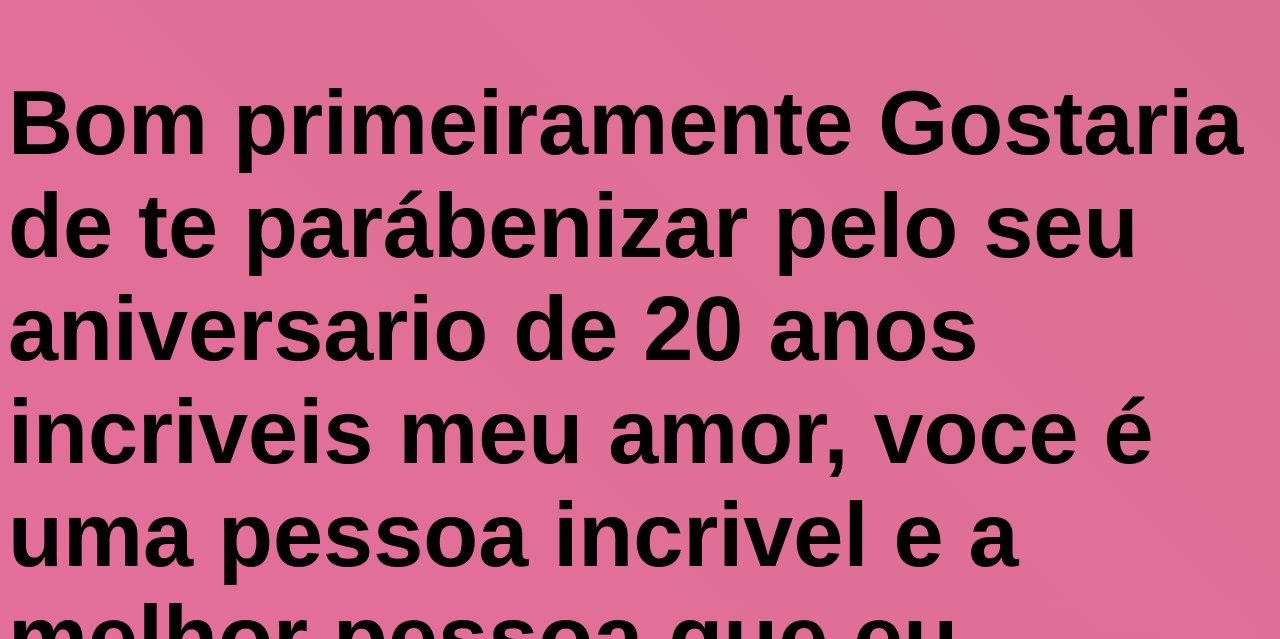
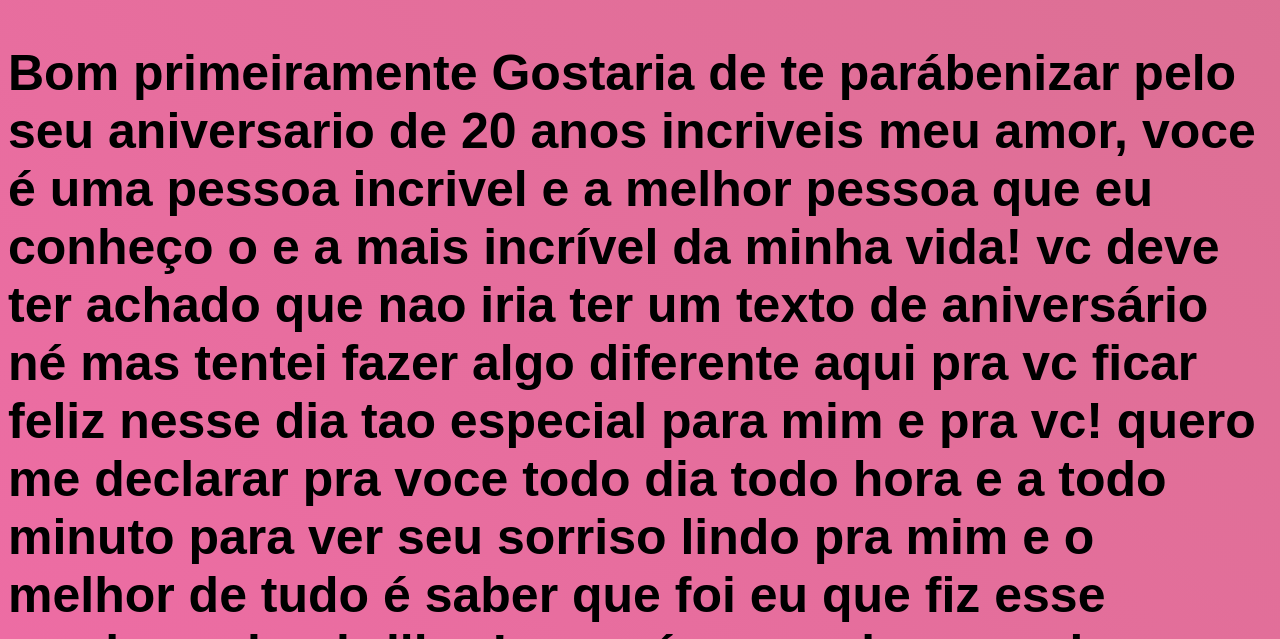
Before and after one commit to Marcelo076/aniversario.github.io, a plain HTML site: page index.html in a window 1280 px wide. Shown: the part 161-800 px from the top of the page. Drawn offline with Linux system fonts and the light colour scheme; a web font is replaced by a local one.

Commit message:
Update index.html

```diff
--- a/index.html
+++ b/index.html
@@ -13,7 +13,7 @@ h1{
   }
 h2{
  font-family: 'Hammersmith One', sans-serif;
-  font-size:90px;
+  font-size:50px;
 }
 
 h3{
```
